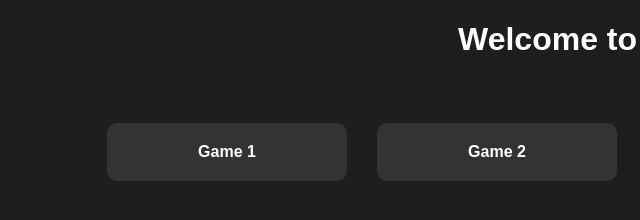
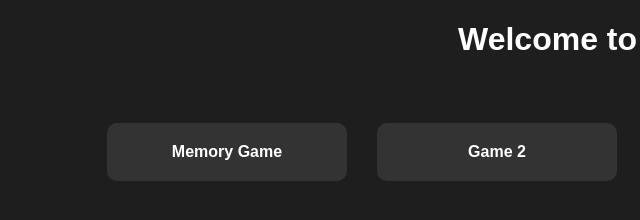
Before and after one commit to bik123ash1/game, a plain HTML site: page index.html in a window 1280 px wide. Shown: the full height of the page, 8-648 px from the left. Drawn offline with Linux system fonts and the light colour scheme.

Commit message:
Update index.html

```diff
--- a/index.html
+++ b/index.html
@@ -41,7 +41,7 @@
 <body>
     <h1>Welcome to Game Hub</h1>
     <div class="container">
-        <div class="game-card"><a href="game1.html">Game 1</a></div>
+        <div class="game-card"><a href="game1.html">Memory Game</a></div>
         <div class="game-card"><a href="game2.html">Game 2</a></div>
         <div class="game-card"><a href="game3.html">Game 3</a></div>
         <div class="game-card"><a href="game4.html">Game 4</a></div>
```
